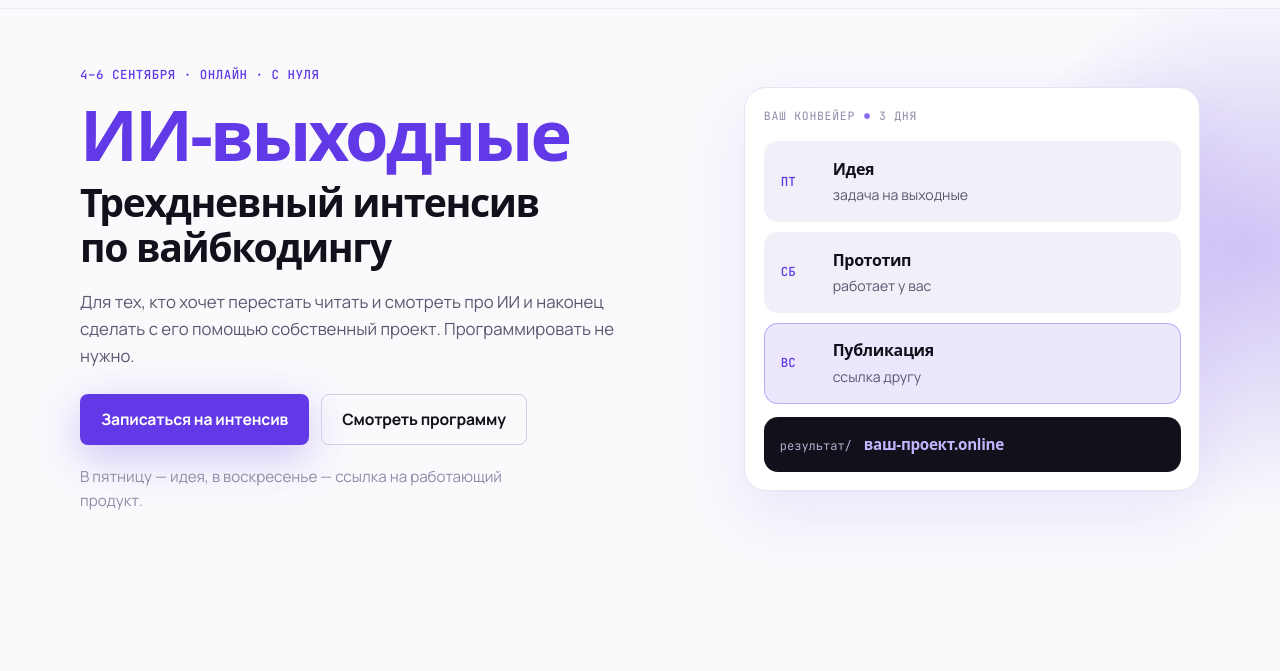
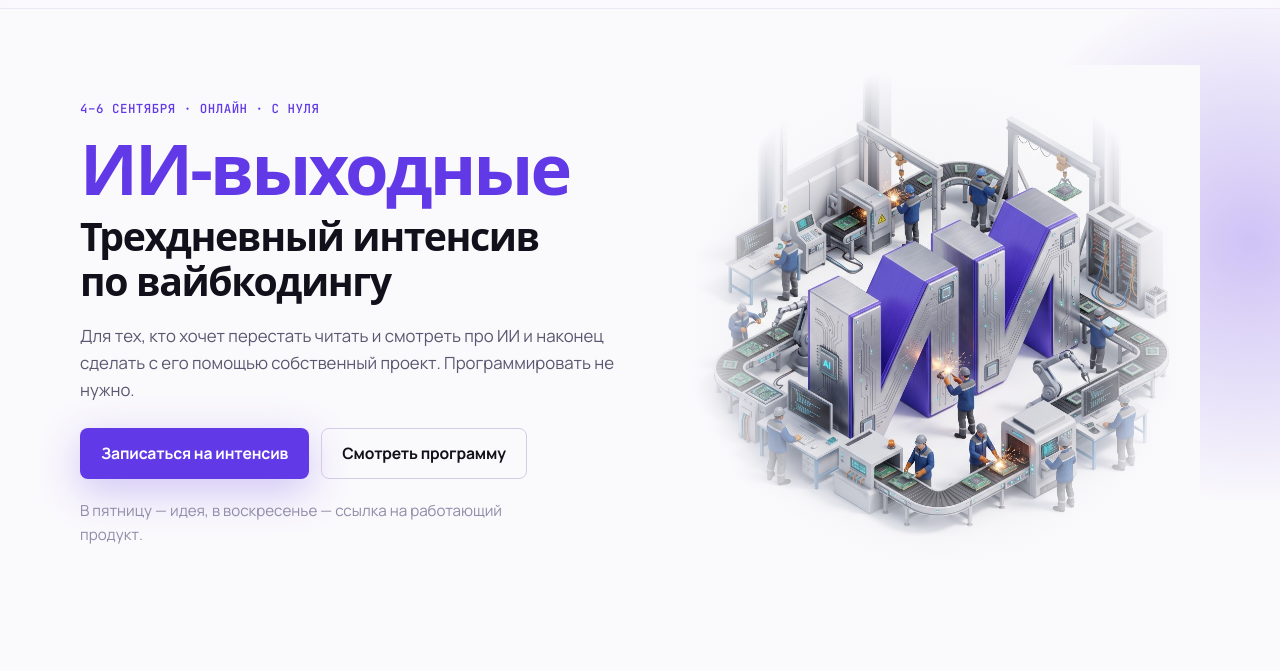
Before and after one commit to dorozhnij/ii-vyhodnye, a plain HTML site: page index.html in a window 1280 px wide. Shown: the part 52-723 px from the top of the page. Drawn offline with Linux system fonts and the light colour scheme; a web font is replaced by a local one.

Commit message:
Replace hero timeline card with AI factory illustration.
Co-authored-by: Cursor <cursoragent@cursor.com>

```diff
--- a/css/styles.css
+++ b/css/styles.css
@@ -315,111 +315,31 @@ a:hover {
   max-width: 28rem;
 }
 
-/* Journey visual */
-.journey {
-  background: var(--surface-elevated);
-  border: 1.5px solid var(--hairline);
-  border-radius: var(--radius-lg);
-  padding: 1.15rem;
-  box-shadow: 0 24px 60px color-mix(in srgb, var(--accent) 10%, transparent);
+/* Hero art */
+.hero-visual {
+  position: relative;
+  margin-inline: calc(-1 * var(--space));
 }
 
-.journey-top {
-  display: flex;
-  align-items: center;
-  gap: 0.55rem;
-  margin-bottom: 1rem;
-  font-family: var(--font-mono);
-  font-size: 0.72rem;
-  letter-spacing: 0.06em;
-  text-transform: uppercase;
-  color: var(--ink-subtle);
+.hero-art {
+  display: block;
+  width: 100%;
+  height: auto;
+  max-width: 560px;
+  margin-inline: auto;
 }
 
-.journey-dot {
-  width: 0.4rem;
-  height: 0.4rem;
-  border-radius: 50%;
-  background: var(--accent);
-  animation: pulse-dot 1.8s ease-in-out infinite;
-}
-
-@keyframes pulse-dot {
-  0%, 100% { opacity: 1; transform: scale(1); }
-  50% { opacity: 0.45; transform: scale(0.85); }
-}
-
-.journey-steps {
-  list-style: none;
-  margin: 0;
-  padding: 0;
-  display: grid;
-  gap: 0.65rem;
-}
-
-.journey-steps li {
-  display: grid;
-  grid-template-columns: 2.4rem 1fr;
-  grid-template-rows: auto auto;
-  column-gap: 0.85rem;
-  row-gap: 0.1rem;
-  padding: 0.9rem 1rem;
-  border-radius: var(--radius);
-  background: var(--surface-sunken);
-  border: 1.5px solid transparent;
-}
-
-.journey-steps li.is-active {
-  background: var(--accent-soft);
-  border-color: color-mix(in srgb, var(--accent) 35%, transparent);
-}
-
-.journey-steps .day {
-  grid-row: 1 / span 2;
-  align-self: center;
-  font-family: var(--font-mono);
-  font-size: 0.78rem;
-  font-weight: 500;
-  color: var(--accent);
-  text-transform: uppercase;
-}
-
-.journey-steps strong {
-  font-family: var(--font-display);
-  font-size: 1rem;
-  font-weight: 600;
-  letter-spacing: -0.02em;
-}
-
-.journey-steps span:last-child {
-  font-size: 0.88rem;
-  color: var(--ink-muted);
-}
-
-.journey-result {
-  margin-top: 0.85rem;
-  padding: 0.95rem 1rem;
-  border-radius: var(--radius);
-  background: var(--surface-dark);
-  color: var(--ink-on-dark);
-  display: flex;
-  flex-wrap: wrap;
-  gap: 0.45rem 0.75rem;
-  align-items: baseline;
-}
-
-.journey-result .mono {
-  font-family: var(--font-mono);
-  font-size: 0.75rem;
-  color: var(--ink-muted-on-dark);
-}
-
-.result-link {
-  font-family: var(--font-display);
-  font-size: 0.95rem;
-  font-weight: 600;
-  color: #c4b5ff;
-  letter-spacing: -0.02em;
+.hero-visual::after {
+  content: "";
+  position: absolute;
+  inset: 0;
+  pointer-events: none;
+  background:
+    radial-gradient(
+      closest-side at 50% 50%,
+      transparent 55%,
+      var(--surface) 100%
+    );
 }
 
 /* Sections */
@@ -1036,7 +956,6 @@ a:hover {
   html { scroll-behavior: auto; }
   .reveal,
   .hero-glow,
-  .journey-dot,
   .host-photo img,
   .quest,
   .btn {
@@ -1109,9 +1028,17 @@ a:hover {
   }
 
   .hero-grid {
-    grid-template-columns: 1.15fr 0.85fr;
+    grid-template-columns: 1.05fr 0.95fr;
     align-items: center;
-    gap: 3rem;
+    gap: 2rem;
+  }
+
+  .hero-visual {
+    margin-inline: 0;
+  }
+
+  .hero-art {
+    max-width: none;
   }
 
   .split-grid {
--- a/index.html
+++ b/index.html
@@ -53,35 +53,15 @@
           </p>
         </div>
 
-        <div class="hero-visual reveal" aria-hidden="true">
-          <div class="journey">
-            <div class="journey-top">
-              <span>ваш конвейер</span>
-              <span class="journey-dot"></span>
-              <span>3 дня</span>
-            </div>
-            <ol class="journey-steps">
-              <li>
-                <span class="day">пт</span>
-                <strong>Идея</strong>
-                <span>задача на выходные</span>
-              </li>
-              <li>
-                <span class="day">сб</span>
-                <strong>Прототип</strong>
-                <span>работает у вас</span>
-              </li>
-              <li class="is-active">
-                <span class="day">вс</span>
-                <strong>Публикация</strong>
-                <span>ссылка другу</span>
-              </li>
-            </ol>
-            <div class="journey-result">
-              <span class="mono">результат/</span>
-              <span class="result-link">ваш-проект.online</span>
-            </div>
-          </div>
+        <div class="hero-visual reveal">
+          <img
+            class="hero-art"
+            src="assets/hero-ai.jpg"
+            alt="Иллюстрация: сборка ИИ-продукта за выходные"
+            width="1024"
+            height="1024"
+            decoding="async"
+          />
         </div>
       </div>
     </section>
```
Also changed, not shown: assets/hero-ai.jpg (added).
